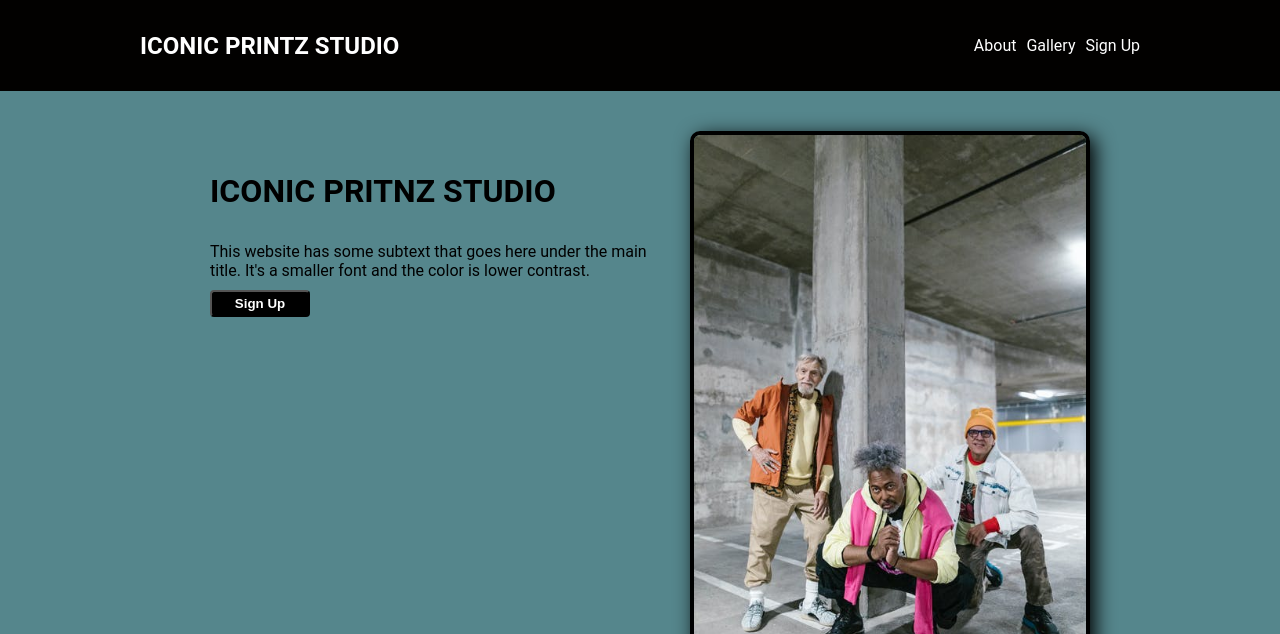
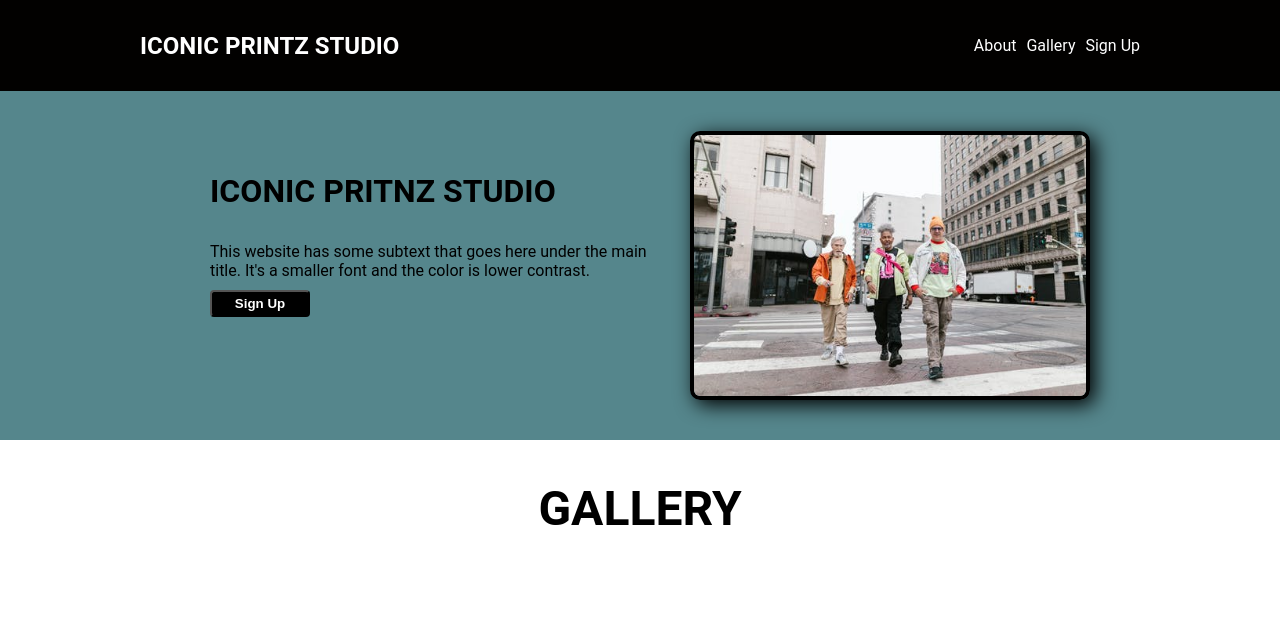
Before and after one commit to ShanelleCodes/landing-page, a plain HTML site: page index.html in a window 1280 px wide. Shown: the top 634 px of the page. Drawn offline with Linux system fonts and the light colour scheme.

Commit message:
fix main image issue

```diff
--- a/index.html
+++ b/index.html
@@ -32,7 +32,7 @@
         <div>This website has some subtext that goes here under the main title. It's a smaller font and the color is lower contrast.</div>
         <button type="button" id="about-signup">Sign Up</button>
     </div>
-        <img class="hero-img" src="Images/old-men.jpeg" alt="3 elderly men walking">
+        <img class="hero-img" src="Images/old-men-2.jpeg" alt="3 elderly men walking">
     </div>
 
 
```
